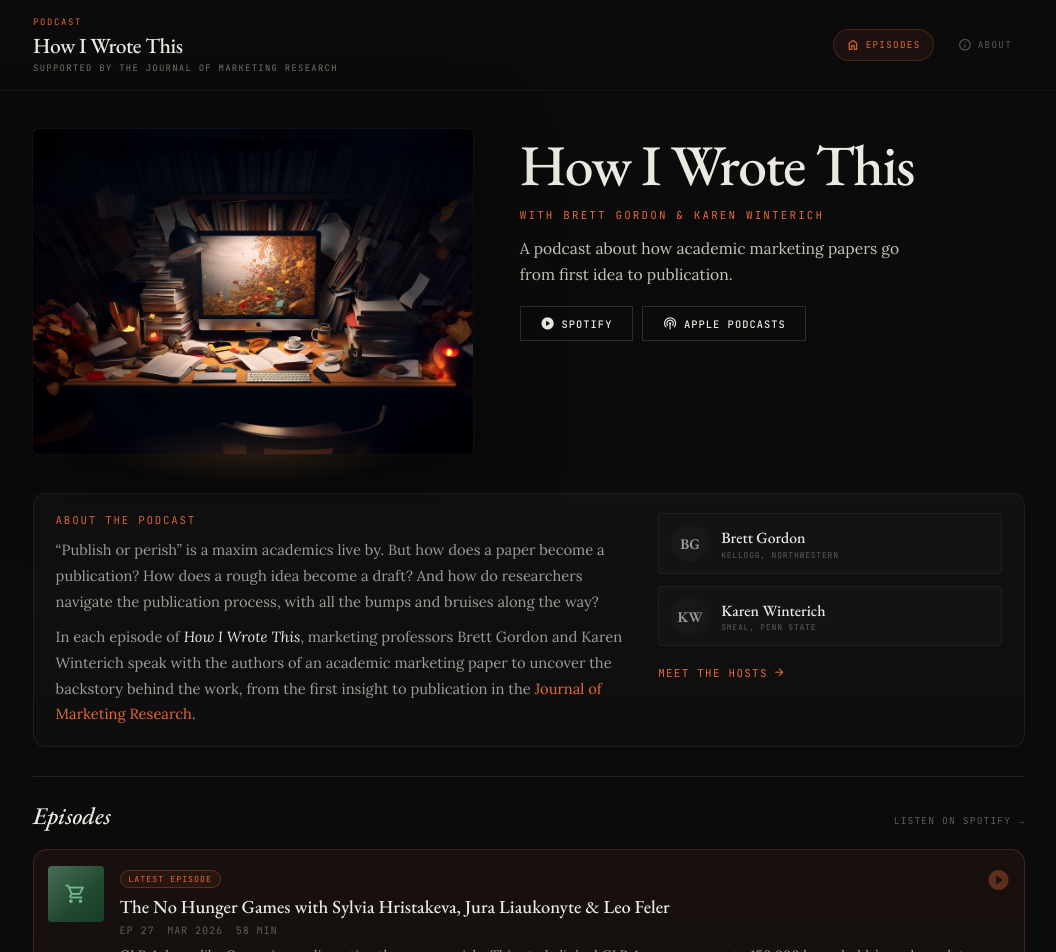
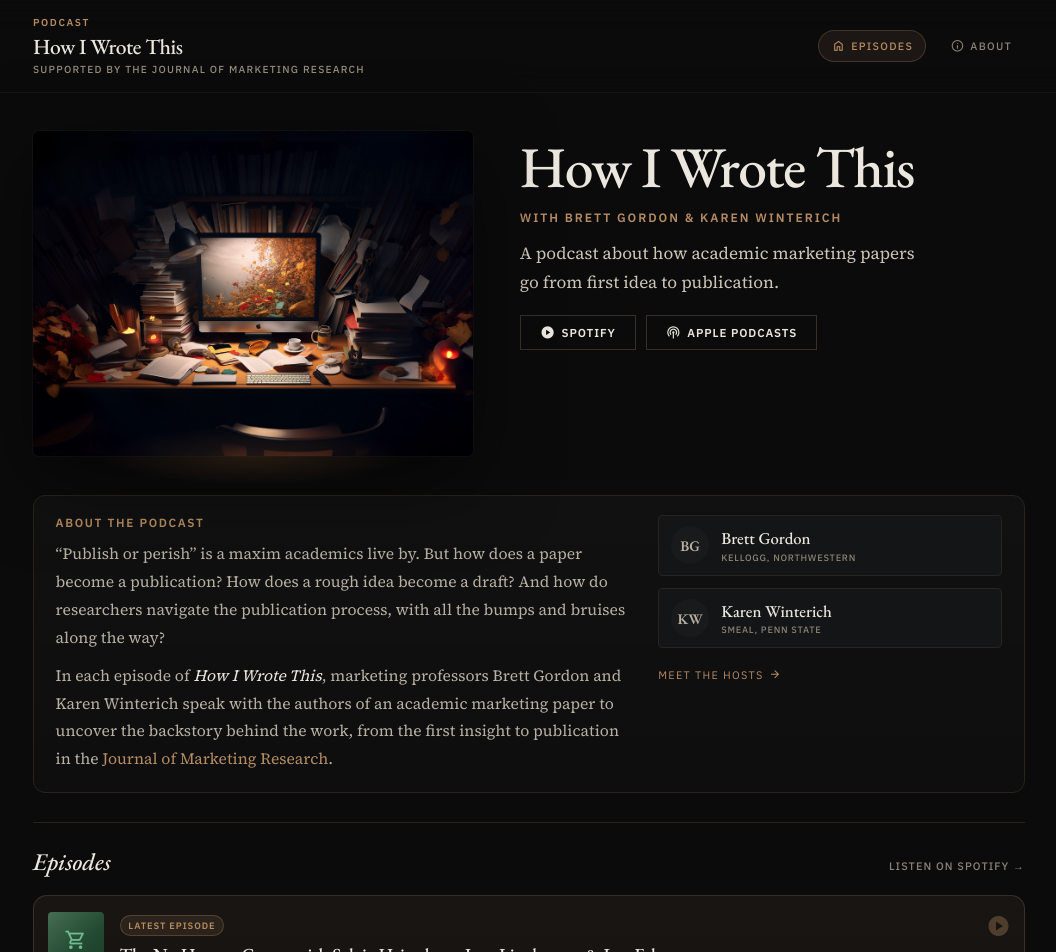
Before and after one commit to brgordon1/brgordon1.github.io, a Jekyll site: the page built from _pages/hiwt-podcast/index.html, in a window 1280 px wide and 1400 px high. Shown: the top 952 px of the window, without its empty margins (111-1167 px from the left). Built offline with Jekyll 4.4.1, drawn with Linux system fonts in a browser that asks for light colours.

Commit message:
Changes style to be less halloween.

```diff
--- a/_pages/hiwt-podcast/index.html
+++ b/_pages/hiwt-podcast/index.html
@@ -53,21 +53,21 @@
   ]
 }
 </script>
-<link href="https://fonts.googleapis.com/css2?family=EB+Garamond:ital,wght@0,400;0,500;0,600;0,700;1,400;1,500&family=JetBrains+Mono:wght@400;500;700&family=Lora:ital,wght@0,400;0,500;0,600;1,400&display=swap" rel="stylesheet"/>
+<link href="https://fonts.googleapis.com/css2?family=EB+Garamond:ital,wght@0,400;0,500;0,600;0,700;1,400;1,500&family=IBM+Plex+Sans:wght@400;500;600&family=Source+Serif+4:opsz,wght@8..60,400;8..60,500;8..60,600&display=swap" rel="stylesheet"/>
 <link href="https://fonts.googleapis.com/css2?family=Material+Symbols+Outlined:wght,FILL@100..700,0..1&display=swap" rel="stylesheet"/>
 <style>
   :root {
     --bg: #0B0B0C;
-    --bg-raised: #131315;
-    --bg-card: #18181b;
-    --text: #EBE9E1;
-    --text-dim: #a09d95;
-    --text-faint: #5e5c55;
-    --accent: #e8683a;
-    --accent-hover: #f07a4e;
-    --accent-subtle: #e8683a18;
-    --border: #222019;
-    --border-light: #2f2d26;
+    --bg-raised: #141516;
+    --bg-card: #191a1c;
+    --text: #ebe7df;
+    --text-dim: #b6afa2;
+    --text-faint: #8a8376;
+    --accent: #b58b61;
+    --accent-hover: #c79b70;
+    --accent-subtle: rgba(181, 139, 97, 0.12);
+    --border: #28231d;
+    --border-light: #373028;
   }
 
   * { margin: 0; padding: 0; box-sizing: border-box; }
@@ -75,7 +75,7 @@
   body {
     background: var(--bg);
     color: var(--text);
-    font-family: 'Lora', serif;
+    font-family: 'Source Serif 4', serif;
     -webkit-font-smoothing: antialiased;
   }
 
@@ -114,10 +114,11 @@
   }
 
   .brand-kicker {
-    font-family: 'JetBrains Mono', monospace;
-    font-size: 0.56rem;
+    font-family: 'IBM Plex Sans', sans-serif;
+    font-size: 0.63rem;
+    font-weight: 600;
     text-transform: uppercase;
-    letter-spacing: 0.18em;
+    letter-spacing: 0.16em;
     color: var(--accent);
   }
 
@@ -129,11 +130,12 @@
   }
 
   .brand-subtitle {
-    font-family: 'JetBrains Mono', monospace;
-    font-size: 0.56rem;
+    font-family: 'IBM Plex Sans', sans-serif;
+    font-size: 0.64rem;
+    font-weight: 500;
     text-transform: uppercase;
-    letter-spacing: 0.14em;
-    color: #767169;
+    letter-spacing: 0.12em;
+    color: #938a7d;
   }
 
   .brand-subtitle a {
@@ -160,10 +162,11 @@
     border: 1px solid transparent;
     border-radius: 999px;
     background: transparent;
-    font-family: 'JetBrains Mono', monospace;
-    font-size: 0.58rem;
+    font-family: 'IBM Plex Sans', sans-serif;
+    font-size: 0.67rem;
+    font-weight: 500;
     text-transform: uppercase;
-    letter-spacing: 0.14em;
+    letter-spacing: 0.12em;
     color: var(--text-faint);
     transition: color 0.2s, border-color 0.2s, background 0.2s;
   }
@@ -176,8 +179,8 @@
 
   .page-link.active {
     color: var(--accent);
-    border-color: rgba(232, 104, 58, 0.22);
-    background: rgba(232, 104, 58, 0.08);
+    border-color: rgba(181, 139, 97, 0.26);
+    background: rgba(181, 139, 97, 0.1);
   }
 
   .page-link .material-symbols-outlined {
@@ -230,18 +233,19 @@
   }
 
   .hero-hosts {
-    font-family: 'JetBrains Mono', monospace;
-    font-size: 0.68rem;
+    font-family: 'IBM Plex Sans', sans-serif;
+    font-size: 0.76rem;
+    font-weight: 600;
     text-transform: uppercase;
-    letter-spacing: 0.2em;
+    letter-spacing: 0.16em;
     color: var(--accent);
     margin-top: 0.8rem;
   }
 
   .hero-tagline {
-     font-size: 0.98rem;
-     line-height: 1.65;
-     color: #c8c3b8;
+     font-size: 1.06rem;
+     line-height: 1.7;
+     color: #cdc5b8;
       margin-top: 0.9rem;
       max-width: 26rem;
   }
@@ -284,17 +288,18 @@
   }
 
   .summary-kicker {
-    font-family: 'JetBrains Mono', monospace;
-    font-size: 0.68rem;
+    font-family: 'IBM Plex Sans', sans-serif;
+    font-size: 0.74rem;
+    font-weight: 600;
     text-transform: uppercase;
-    letter-spacing: 0.16em;
+    letter-spacing: 0.14em;
     color: var(--accent);
   }
 
   .summary-copy {
     margin-top: 0.65rem;
-    font-size: 0.92rem;
-    line-height: 1.75;
+    font-size: 0.98rem;
+    line-height: 1.78;
     color: var(--text-dim);
     max-width: 39rem;
   }
@@ -310,11 +315,11 @@
     align-items: center;
     gap: 0.4rem;
     padding: 0.55rem 1.2rem;
-    font-family: 'JetBrains Mono', monospace;
-    font-size: 0.65rem;
-    font-weight: 500;
+    font-family: 'IBM Plex Sans', sans-serif;
+    font-size: 0.72rem;
+    font-weight: 600;
     text-transform: uppercase;
-    letter-spacing: 0.1em;
+    letter-spacing: 0.08em;
     border: 1px solid var(--border-light);
     transition: all 0.25s ease;
   }
@@ -357,10 +362,11 @@
   }
 
   .section-link {
-    font-family: 'JetBrains Mono', monospace;
-    font-size: 0.6rem;
+    font-family: 'IBM Plex Sans', sans-serif;
+    font-size: 0.68rem;
+    font-weight: 500;
     text-transform: uppercase;
-    letter-spacing: 0.12em;
+    letter-spacing: 0.1em;
     color: var(--text-faint);
     transition: color 0.2s;
   }
@@ -377,7 +383,7 @@
     padding: 1.2rem 0.6rem;
     border-top: 1px solid var(--border);
     transition: background 0.2s;
-    border-radius: 2px;
+    border-radius: 4px;
   }
 
   .episode:last-child { border-bottom: 1px solid var(--border); }
@@ -388,9 +394,9 @@
     display: block;
     margin-bottom: 0.2rem;
     padding: 1rem 0.85rem 1.15rem;
-    border: 1px solid rgba(232, 104, 58, 0.22);
+    border: 1px solid rgba(181, 139, 97, 0.24);
     border-radius: 14px;
-    background: linear-gradient(180deg, rgba(232, 104, 58, 0.06), rgba(255, 255, 255, 0.015));
+    background: linear-gradient(180deg, rgba(181, 139, 97, 0.08), rgba(255, 255, 255, 0.015));
   }
 
   .episode--embedded:hover {
@@ -398,7 +404,7 @@
   }
 
   .episode--embedded:hover {
-    background: linear-gradient(180deg, rgba(232, 104, 58, 0.07), rgba(255, 255, 255, 0.02));
+    background: linear-gradient(180deg, rgba(181, 139, 97, 0.1), rgba(255, 255, 255, 0.02));
   }
 
   .episode-main {
@@ -454,31 +460,33 @@
     display: inline-flex;
     margin-bottom: 0.45rem;
     padding: 0.2rem 0.48rem;
-    border: 1px solid rgba(232, 104, 58, 0.28);
+    border: 1px solid rgba(181, 139, 97, 0.3);
     border-radius: 999px;
-    font-family: 'JetBrains Mono', monospace;
-    font-size: 0.52rem;
+    font-family: 'IBM Plex Sans', sans-serif;
+    font-size: 0.58rem;
+    font-weight: 600;
     text-transform: uppercase;
-    letter-spacing: 0.12em;
+    letter-spacing: 0.1em;
     color: var(--accent);
-    background: rgba(232, 104, 58, 0.08);
+    background: rgba(181, 139, 97, 0.12);
   }
 
   .ep-meta {
     display: flex;
     gap: 0.8rem;
     margin-top: 0.3rem;
-    font-family: 'JetBrains Mono', monospace;
-    font-size: 0.64rem;
+    font-family: 'IBM Plex Sans', sans-serif;
+    font-size: 0.7rem;
+    font-weight: 500;
     color: var(--text-faint);
     text-transform: uppercase;
-    letter-spacing: 0.08em;
+    letter-spacing: 0.06em;
   }
 
   .ep-desc {
     margin-top: 0.5rem;
-    font-size: 0.85rem;
-    line-height: 1.55;
+    font-size: 0.93rem;
+    line-height: 1.62;
     color: var(--text-dim);
     display: -webkit-box;
     line-clamp: 2;
@@ -515,10 +523,11 @@
     align-items: center;
     gap: 0.35rem;
     margin-top: 0.8rem;
-    font-family: 'JetBrains Mono', monospace;
-    font-size: 0.56rem;
+    font-family: 'IBM Plex Sans', sans-serif;
+    font-size: 0.64rem;
+    font-weight: 500;
     text-transform: uppercase;
-    letter-spacing: 0.1em;
+    letter-spacing: 0.08em;
     color: var(--text-faint);
     transition: color 0.2s;
   }
@@ -560,15 +569,16 @@
 
   .host-name {
     font-family: 'EB Garamond', serif;
-    font-size: 0.98rem;
+    font-size: 1.04rem;
     font-weight: 500;
   }
 
   .host-role {
-    font-family: 'JetBrains Mono', monospace;
-    font-size: 0.5rem;
+    font-family: 'IBM Plex Sans', sans-serif;
+    font-size: 0.58rem;
+    font-weight: 500;
     text-transform: uppercase;
-    letter-spacing: 0.1em;
+    letter-spacing: 0.08em;
     color: var(--text-faint);
     margin-top: 0.1rem;
   }
@@ -578,7 +588,7 @@
     align-items: center;
     gap: 0.3rem;
     margin-top: 1.2rem;
-    font-family: 'JetBrains Mono', monospace;
+    font-family: 'IBM Plex Sans', sans-serif;
     font-size: 0.68rem;
     text-transform: uppercase;
     letter-spacing: 0.12em;
```
Also changed, not shown: _pages/hiwt-podcast/about.html (+41 -36 lines).
